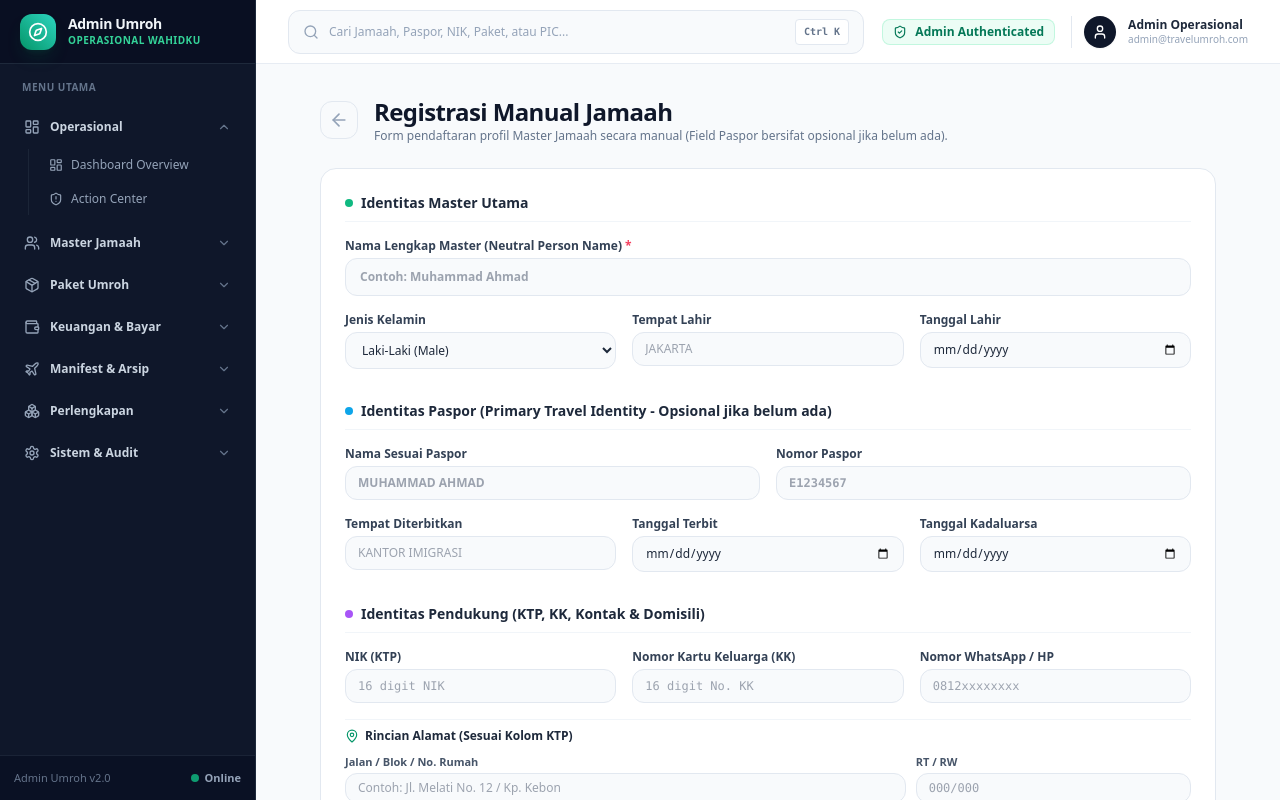
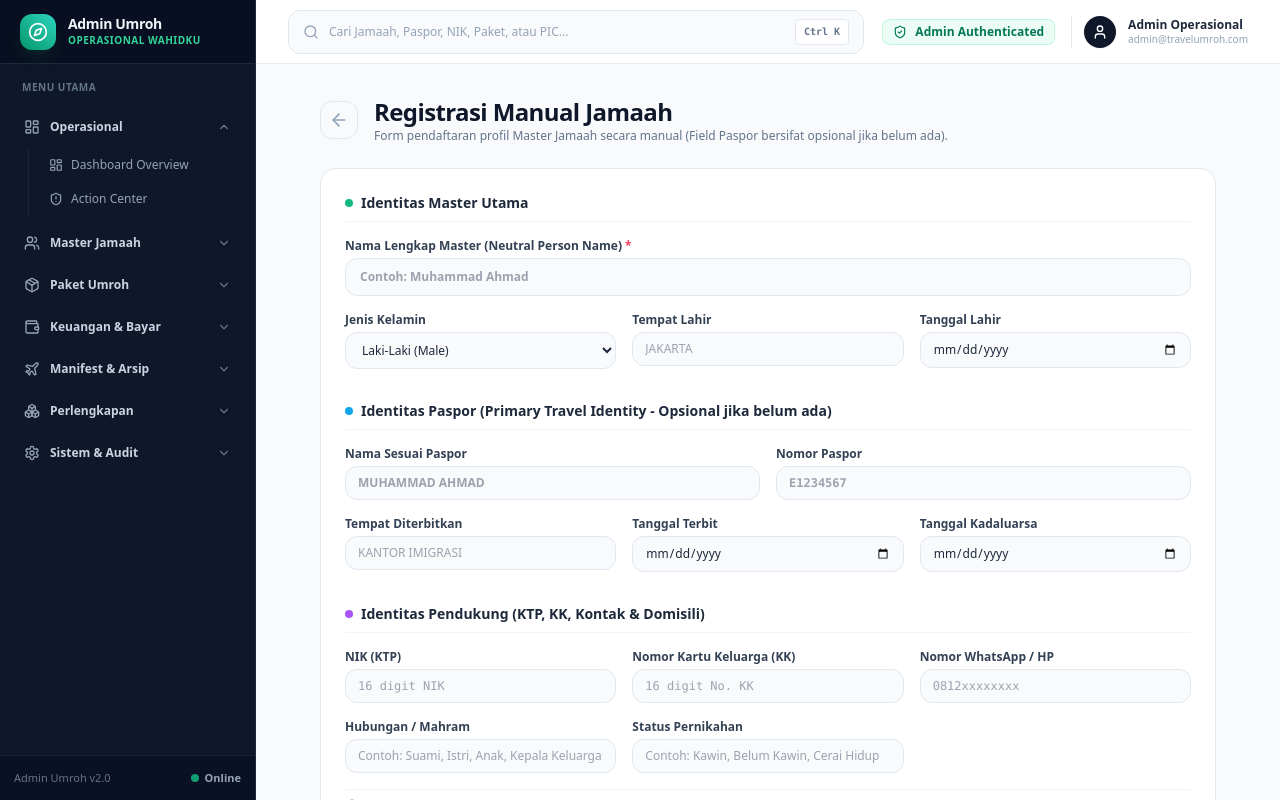
Before and after one commit to suhandfajr-source/admin-umroh, a Next.js app: page /jamaah/new in a window 1280 px wide. Shown: the top 800 px of the page. Built offline with nearby package versions, Linux system fonts and the light colour scheme.

Commit message:
feat(manifest): add Hubungan (relationship) and Status Pernikahan (marital_status) columns and field mappings

```diff
--- a/src/app/jamaah/new/page.tsx
+++ b/src/app/jamaah/new/page.tsx
@@ -24,6 +24,8 @@ export default function NewJamaahPage() {
     nik: '',
     kk_number: '',
     phone: '',
+    relationship: '',
+    marital_status: '',
     address: '',
     notes: '',
   });
@@ -331,6 +333,30 @@ export default function NewJamaahPage() {
                 className="w-full px-3 py-2 bg-slate-50 border border-slate-200 rounded-xl text-xs font-mono text-slate-800 focus:bg-white focus:outline-hidden focus:border-emerald-500"
               />
             </div>
+
+            <div>
+              <label className="block text-xs font-semibold text-slate-700 mb-1">Hubungan / Mahram</label>
+              <input
+                type="text"
+                name="relationship"
+                value={formData.relationship}
+                onChange={handleChange}
+                placeholder="Contoh: Suami, Istri, Anak, Kepala Keluarga"
+                className="w-full px-3 py-2 bg-slate-50 border border-slate-200 rounded-xl text-xs text-slate-800 focus:bg-white focus:outline-hidden focus:border-emerald-500"
+              />
+            </div>
+
+            <div>
+              <label className="block text-xs font-semibold text-slate-700 mb-1">Status Pernikahan</label>
+              <input
+                type="text"
+                name="marital_status"
+                value={formData.marital_status}
+                onChange={handleChange}
+                placeholder="Contoh: Kawin, Belum Kawin, Cerai Hidup"
+                className="w-full px-3 py-2 bg-slate-50 border border-slate-200 rounded-xl text-xs text-slate-800 focus:bg-white focus:outline-hidden focus:border-emerald-500"
+              />
+            </div>
           </div>
 
           {/* Rincian Alamat KTP */}
--- a/src/app/pengaturan/template-manifest/page.tsx
+++ b/src/app/pengaturan/template-manifest/page.tsx
@@ -36,6 +36,8 @@ const AVAILABLE_SYSTEM_FIELDS: { key: ManifestSystemField; label: string }[] = [
   { key: 'kk_number', label: 'Nomor Kartu Keluarga (KK)' },
   { key: 'phone', label: 'Nomor Telepon / WhatsApp' },
   { key: 'address', label: 'Alamat Lengkap Jamaah' },
+  { key: 'relationship', label: 'Hubungan / Mahram (relationship)' },
+  { key: 'marital_status', label: 'Status Pernikahan (marital_status)' },
   { key: 'package_name', label: 'Nama Paket Umrah' },
   { key: 'departure_date', label: 'Tanggal Keberangkatan' },
   { key: 'return_date', label: 'Tanggal Kepulangan' },
--- a/src/components/jamaah/UnifiedJamaahDetailView.tsx
+++ b/src/components/jamaah/UnifiedJamaahDetailView.tsx
@@ -85,6 +85,8 @@ export const UnifiedJamaahDetailView: React.FC<UnifiedJamaahDetailViewProps> = (
         birth_place: json.birth_place || '',
         birth_date: json.birth_date || '',
         address: json.address || '',
+        relationship: json.relationship || '',
+        marital_status: json.marital_status || '',
         passport_number: json.passport_number || '',
         passport_issue_place: json.passport_issue_place || '',
         passport_issue_date: json.passport_issue_date || '',
@@ -376,6 +378,14 @@ export const UnifiedJamaahDetailView: React.FC<UnifiedJamaahDetailViewProps> = (
                   {data.birth_place || '-'}, {data.birth_date || '-'}
                 </p>
               </div>
+              <div>
+                <p className="text-slate-400 font-medium">Hubungan / Mahram</p>
+                <p className="font-bold text-slate-800 text-sm mt-0.5">{data.relationship || '-'}</p>
+              </div>
+              <div>
+                <p className="text-slate-400 font-medium">Status Pernikahan</p>
+                <p className="font-bold text-slate-800 text-sm mt-0.5">{data.marital_status || '-'}</p>
+              </div>
               <div className="md:col-span-2">
                 <p className="text-slate-400 font-medium">Alamat Lengkap</p>
                 <p className="font-bold text-slate-800 text-sm mt-0.5">{data.address || '-'}</p>
@@ -459,6 +469,26 @@ export const UnifiedJamaahDetailView: React.FC<UnifiedJamaahDetailViewProps> = (
                     value={editForm.kk_number || ''}
                     onChange={(e) => setEditForm({ ...editForm, kk_number: e.target.value })}
                     className="w-full mt-1 px-3 py-2 border border-slate-300 rounded-xl text-xs focus:ring-2 focus:ring-emerald-500 outline-none font-mono"
+                  />
+                </div>
+                <div>
+                  <label className="font-bold text-slate-700">Hubungan / Mahram</label>
+                  <input
+                    type="text"
+                    placeholder="Contoh: Suami, Istri, Anak, Kepala Keluarga"
+                    value={editForm.relationship || ''}
+                    onChange={(e) => setEditForm({ ...editForm, relationship: e.target.value })}
+                    className="w-full mt-1 px-3 py-2 border border-slate-300 rounded-xl text-xs focus:ring-2 focus:ring-emerald-500 outline-none"
+                  />
+                </div>
+                <div>
+                  <label className="font-bold text-slate-700">Status Pernikahan</label>
+                  <input
+                    type="text"
+                    placeholder="Contoh: Kawin, Belum Kawin, Cerai Hidup, Cerai Mati"
+                    value={editForm.marital_status || ''}
+                    onChange={(e) => setEditForm({ ...editForm, marital_status: e.target.value })}
+                    className="w-full mt-1 px-3 py-2 border border-slate-300 rounded-xl text-xs focus:ring-2 focus:ring-emerald-500 outline-none"
                   />
                 </div>
                 {/* Rincian Alamat KTP */}
--- a/src/lib/export/manifest-generator.ts
+++ b/src/lib/export/manifest-generator.ts
@@ -127,6 +127,8 @@ export class ManifestGenerator {
         nik: 'NIK / KTP',
         phone: 'NO. TELEPON / HP',
         pic_name: 'PIC / MITRA',
+        relationship: 'HUBUNGAN / MAHRAM',
+        marital_status: 'STATUS PERNIKAHAN',
         selling_price: 'HARGA JUAL',
         b2b_price: 'HARGA B2B',
         participant_status: 'STATUS PESERTA',
@@ -174,6 +176,8 @@ export class ManifestGenerator {
       const phone = j?.phone || '';
       const addr = j?.address || '';
       const picName = part.pic?.name || 'Direct';
+      const relationshipVal = (part as any).relationship || j?.relationship || (j?.notes?.match(/Hubungan:\s*([^,\n]+)/i)?.[1]?.trim()) || '';
+      const maritalStatusVal = (part as any).marital_status || j?.marital_status || (j?.notes?.match(/Status Pernikahan:\s*([^,\n]+)/i)?.[1]?.trim()) || '';
 
       // Value Transformations (e.g. Gender M/F)
       if (template?.value_transformations?.gender && genderVal) {
@@ -196,6 +200,8 @@ export class ManifestGenerator {
         kk_number: kk,
         phone: phone,
         address: addr,
+        relationship: relationshipVal,
+        marital_status: maritalStatusVal,
         package_name: pkg.package_name,
         departure_date: pkg.departure_date,
         return_date: pkg.return_date,
--- a/src/lib/export/manifest-validator.ts
+++ b/src/lib/export/manifest-validator.ts
@@ -214,6 +214,8 @@ export class ManifestValidator {
         kk_number: j?.kk_number || '-',
         phone: j?.phone || '-',
         address: j?.address || '-',
+        relationship: (part as any).relationship || j?.relationship || (j?.notes?.match(/Hubungan:\s*([^,\n]+)/i)?.[1]?.trim()) || '-',
+        marital_status: (part as any).marital_status || j?.marital_status || (j?.notes?.match(/Status Pernikahan:\s*([^,\n]+)/i)?.[1]?.trim()) || '-',
         package_name: pkg.package_name,
         departure_date: pkg.departure_date,
         return_date: pkg.return_date,
--- a/src/lib/repository/db.ts
+++ b/src/lib/repository/db.ts
@@ -451,6 +451,8 @@ export class DbRepository {
       kk_number: data.kk_number || null,
       phone: data.phone || null,
       address: data.address || null,
+      relationship: data.relationship || null,
+      marital_status: data.marital_status || null,
       notes: data.notes || null,
       created_at: now,
       updated_at: now,
--- a/src/types/database.types.ts
+++ b/src/types/database.types.ts
@@ -37,6 +37,8 @@ export interface Jamaah {
   kk_number: string | null;
   phone: string | null;
   address: string | null;
+  relationship?: string | null;
+  marital_status?: string | null;
   notes: string | null;
   created_at: string;
   updated_at: string;
@@ -125,6 +127,8 @@ export interface PackageParticipant {
   package_id: string;
   jamaah_id: string;
   pic_id: string | null;
+  relationship?: string | null;
+  marital_status?: string | null;
   b2b_price: number; // Whole Rupiah
   selling_price: number; // Whole Rupiah
   participant_status: ParticipantStatus;
@@ -333,6 +337,8 @@ export type ManifestSystemField =
   | 'kk_number'
   | 'phone'
   | 'address'
+  | 'relationship'
+  | 'marital_status'
   | 'package_name'
   | 'departure_date'
   | 'return_date'
```
